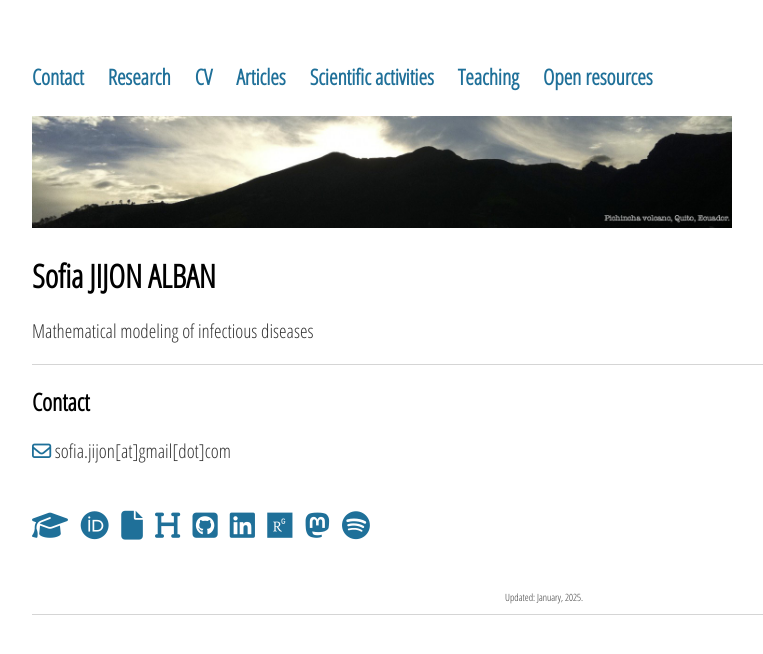
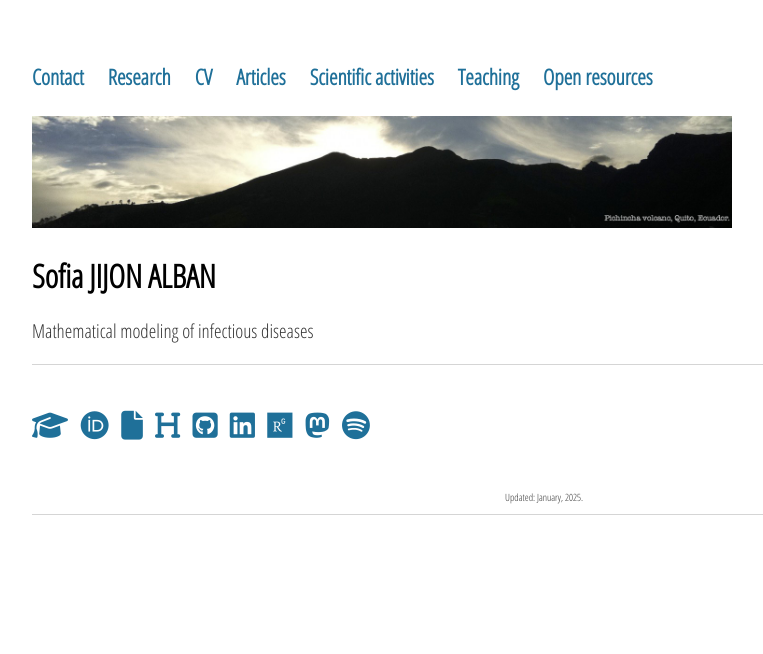
Before and after one commit to sjijon/sjijon.github.io, a Jekyll site: the page built from index.html, in a window 1280 px wide. Shown: the top 654 px of the page, without its empty margins (96-859 px from the left). Built offline with Jekyll 4.4.1, drawn with Linux system fonts in a browser that asks for light colours; nearby versions of some CDN libraries.

Commit message:
Move contact to own page

```diff
--- a/index.html
+++ b/index.html
@@ -8,17 +8,10 @@ title: Sofia JIJON
 	<p>
 		Mathematical modeling of infectious diseases
 	</p>
+
+	<!-- <h2>About me</h2> -->
+
 	<p style="border-bottom: 1px solid #d5d5d5;"></p>
-
-
-	<h2>Contact</h2>
-	<p>
-		<i class="far fa-envelope" style="color:#1f7099"></i> sofia.jijon[at]gmail[dot]com
-		<br>
-		<!-- <i class="far fa-envelope" style="color:#1f7099"></i> SJijonAlban[at]cdc[dot]gov -->
-		<!-- <br> -->
-	</p>
-
 	<p>
 		<br>
 		<a href="https://scholar.google.fr/citations?user=0CT-3HgAAAAJ&hl" target="_blank"><i class="fa fa-graduation-cap " style="font-size: 1.5em" alt="Scholar"></i></a>
```
